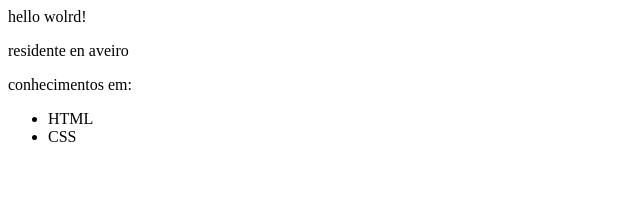
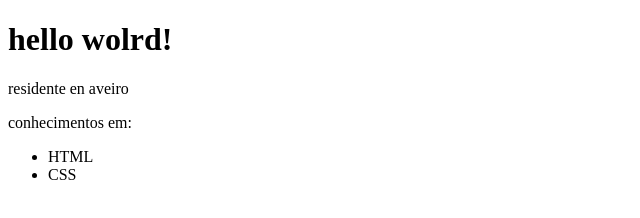
Before and after one commit to Sammcv/Sammcv.github.io, a plain HTML site: page index.html in a window 1280 px wide. Shown: the whole page, without its empty margins (0-640 px from the left). Drawn offline with Linux system fonts and the light colour scheme.

Commit message:
atualizacoes

```diff
--- a/index.html
+++ b/index.html
@@ -6,7 +6,7 @@
         <title>Eu</title>
     </head>
     <body>
-        <hi>hello wolrd!</hi>
+        <h1>hello wolrd!</h1>
 
         <p>residente en aveiro</p>
         <p>
```
